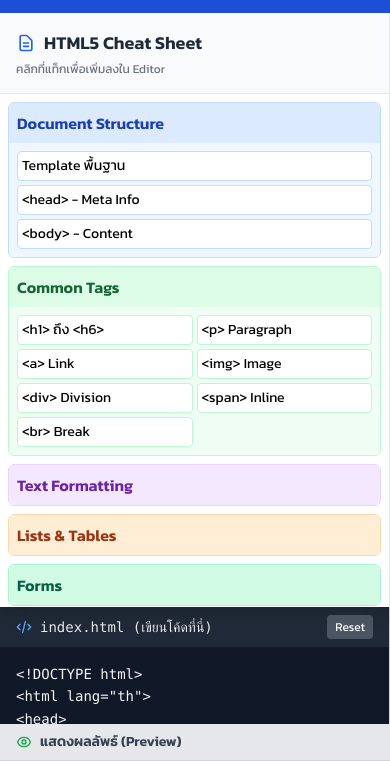
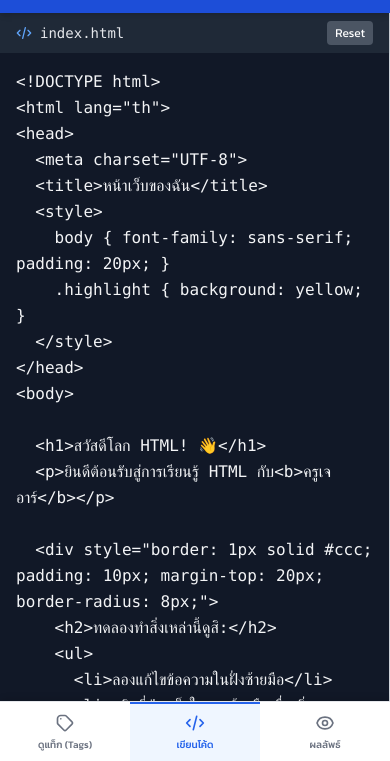
Before and after one commit to padipan-alt/padipan-pticec, a plain HTML site: page codeBS/HTML5CheatSheet.html in a window 390 px wide. Shown: the part 83-844 px from the top of the page. Drawn offline with nearby package versions, Linux system fonts and the light colour scheme.

Commit message:
Update HTML5CheatSheet.html

```diff
--- a/codeBS/HTML5CheatSheet.html
+++ b/codeBS/HTML5CheatSheet.html
@@ -40,6 +40,13 @@
         .tag-btn:hover {
             transform: translateY(-1px);
         }
+
+        /* Mobile Tab Classes */
+        @media (max-width: 767px) {
+            .mobile-hidden {
+                display: none !important;
+            }
+        }
     </style>
 </head>
 <body>
@@ -58,10 +65,10 @@
     </header>
 
     <!-- Main Content -->
-    <div class="flex-1 flex flex-col md:flex-row overflow-hidden">
+    <div class="flex-1 flex flex-col md:flex-row overflow-hidden mb-[60px] md:mb-0 relative">
 
         <!-- Left Panel: Cheat Sheet -->
-        <aside class="w-full md:w-80 bg-white shadow-lg overflow-y-auto z-10 flex flex-col border-r border-gray-200">
+        <aside id="panel-tags" class="mobile-hidden w-full md:w-80 bg-white shadow-lg overflow-y-auto z-10 flex flex-col border-r border-gray-200">
             <div class="p-4 bg-gray-50 border-b border-gray-200 sticky top-0 z-20">
                 <h2 class="text-lg font-bold text-gray-800 flex items-center gap-2">
                     <svg class="w-5 h-5 text-blue-600" fill="none" stroke="currentColor" viewBox="0 0 24 24"><path stroke-linecap="round" stroke-linejoin="round" stroke-width="2" d="M9 12h6m-6 4h6m2 5H7a2 2 0 01-2-2V5a2 2 0 012-2h5.586a1 1 0 01.707.293l5.414 5.414a1 1 0 01.293.707V19a2 2 0 01-2 2z"></path></svg>
@@ -156,23 +163,21 @@
             </div>
         </aside>
 
-        <!-- Editor and Preview Area -->
-        <main class="flex-1 flex flex-col md:flex-row bg-gray-100 min-w-0">
-
         <!-- Code Editor -->
-            <div class="flex-1 flex flex-col border-r border-gray-300 md:w-1/2">
+        <main id="panel-editor" class="flex-1 flex flex-col border-r border-gray-300 md:w-1/2 bg-gray-100 min-w-0">
             <div class="bg-gray-800 text-gray-200 text-sm py-2 px-4 flex justify-between items-center shadow">
                 <span class="font-mono flex items-center gap-2">
                     <svg class="w-4 h-4 text-blue-400" fill="none" stroke="currentColor" viewBox="0 0 24 24"><path stroke-linecap="round" stroke-linejoin="round" stroke-width="2" d="M10 20l4-16m4 4l4 4-4 4M6 16l-4-4 4-4"></path></svg>
-                        index.html (เขียนโค้ดที่นี่)
+                    index.html
                 </span>
                 <button onclick="resetCode()" class="text-xs bg-gray-600 hover:bg-gray-500 px-2 py-1 rounded text-white transition">Reset</button>
             </div>
-                <textarea id="codeEditor" class="flex-1 w-full bg-gray-900 text-gray-100 font-mono p-4 resize-none focus:outline-none focus:ring-inset focus:ring-2 focus:ring-blue-500 text-sm sm:text-base leading-relaxed" spellcheck="false"></textarea>
-            </div>
+            <!-- text-[16px] prevents iOS automatic zoom on focus -->
+            <textarea id="codeEditor" class="flex-1 w-full bg-gray-900 text-gray-100 font-mono p-4 resize-none focus:outline-none focus:ring-inset focus:ring-2 focus:ring-blue-500 text-[16px] sm:text-base leading-relaxed" spellcheck="false"></textarea>
+        </main>
 
         <!-- Live Preview -->
-            <div class="flex-1 flex flex-col bg-white md:w-1/2">
+        <aside id="panel-preview" class="mobile-hidden flex-1 flex flex-col bg-white md:w-1/2 min-w-0">
             <div class="bg-gray-200 text-gray-700 text-sm py-2 px-4 shadow border-b border-gray-300 flex justify-between items-center">
                 <span class="font-semibold flex items-center gap-2">
                     <svg class="w-4 h-4 text-green-600" fill="none" stroke="currentColor" viewBox="0 0 24 24"><path stroke-linecap="round" stroke-linejoin="round" stroke-width="2" d="M15 12a3 3 0 11-6 0 3 3 0 016 0z"></path><path stroke-linecap="round" stroke-linejoin="round" stroke-width="2" d="M2.458 12C3.732 7.943 7.523 5 12 5c4.478 0 8.268 2.943 9.542 7-1.274 4.057-5.064 7-9.542 7-4.477 0-8.268-2.943-9.542-7z"></path></svg>
@@ -182,10 +187,25 @@
             <div class="flex-1 relative w-full h-full bg-white">
                 <iframe id="livePreview" class="absolute inset-0 w-full h-full border-none p-2" sandbox="allow-scripts allow-modals"></iframe>
             </div>
+        </aside>
+
     </div>
 
-        </main>
-    </div>
+    <!-- Mobile Bottom Navigation -->
+    <nav class="md:hidden fixed bottom-0 left-0 w-full h-[60px] bg-white border-t border-gray-200 flex shadow-[0_-4px_6px_-1px_rgba(0,0,0,0.1)] z-50">
+        <button id="btn-tags" onclick="switchTab('panel-tags')" class="flex-1 flex flex-col items-center justify-center gap-1 text-gray-500 border-t-2 border-transparent transition-colors">
+            <svg class="w-5 h-5" fill="none" stroke="currentColor" viewBox="0 0 24 24"><path stroke-linecap="round" stroke-linejoin="round" stroke-width="2" d="M7 7h.01M7 3h5c.512 0 1.024.195 1.414.586l7 7a2 2 0 010 2.828l-7 7a2 2 0 01-2.828 0l-7-7A1.994 1.994 0 013 12V7a4 4 0 014-4z"></path></svg>
+            <span class="text-[10px] font-medium">ดูแท็ก (Tags)</span>
+        </button>
+        <button id="btn-editor" onclick="switchTab('panel-editor')" class="flex-1 flex flex-col items-center justify-center gap-1 text-blue-600 border-t-2 border-blue-600 transition-colors bg-blue-50">
+            <svg class="w-5 h-5" fill="none" stroke="currentColor" viewBox="0 0 24 24"><path stroke-linecap="round" stroke-linejoin="round" stroke-width="2" d="M10 20l4-16m4 4l4 4-4 4M6 16l-4-4 4-4"></path></svg>
+            <span class="text-[10px] font-medium">เขียนโค้ด</span>
+        </button>
+        <button id="btn-preview" onclick="switchTab('panel-preview')" class="flex-1 flex flex-col items-center justify-center gap-1 text-gray-500 border-t-2 border-transparent transition-colors">
+            <svg class="w-5 h-5" fill="none" stroke="currentColor" viewBox="0 0 24 24"><path stroke-linecap="round" stroke-linejoin="round" stroke-width="2" d="M15 12a3 3 0 11-6 0 3 3 0 016 0z"></path><path stroke-linecap="round" stroke-linejoin="round" stroke-width="2" d="M2.458 12C3.732 7.943 7.523 5 12 5c4.478 0 8.268 2.943 9.542 7-1.274 4.057-5.064 7-9.542 7-4.477 0-8.268-2.943-9.542-7z"></path></svg>
+            <span class="text-[10px] font-medium">ผลลัพธ์</span>
+        </button>
+    </nav>
 
     <script>
         const editor = document.getElementById('codeEditor');
@@ -241,6 +261,11 @@
 
             editor.value = textBefore + snippet + textAfter;
 
+            // On mobile, automatically switch back to the code editor tab after tapping a tag
+            if (window.innerWidth < 768) {
+                switchTab('panel-editor');
+            }
+
             // Move cursor to end of inserted snippet
             editor.focus();
             editor.selectionStart = editor.selectionEnd = startPos + snippet.length;
@@ -262,6 +287,35 @@
                 el.classList.add('hidden');
             }
         }
+
+        // Mobile Tab Navigation Logic
+        function switchTab(activeId) {
+            if (window.innerWidth >= 768) return; // Do nothing on desktop screens
+
+            const panels = ['panel-tags', 'panel-editor', 'panel-preview'];
+            const buttons = ['btn-tags', 'btn-editor', 'btn-preview'];
+
+            // Toggle Content Panels
+            panels.forEach(id => {
+                if (id === activeId) {
+                    document.getElementById(id).classList.remove('mobile-hidden');
+                } else {
+                    document.getElementById(id).classList.add('mobile-hidden');
+                }
+            });
+
+            // Update Active Tab Button Styles
+            buttons.forEach(id => {
+                const btn = document.getElementById(id);
+                if (id.replace('btn-', 'panel-') === activeId) {
+                    btn.classList.add('text-blue-600', 'border-blue-600', 'bg-blue-50');
+                    btn.classList.remove('text-gray-500', 'border-transparent');
+                } else {
+                    btn.classList.remove('text-blue-600', 'border-blue-600', 'bg-blue-50');
+                    btn.classList.add('text-gray-500', 'border-transparent');
+                }
+            });
+        }
     </script>
 </body>
 </html>
```
Lines whose indentation alone changed are shown as unchanged.
